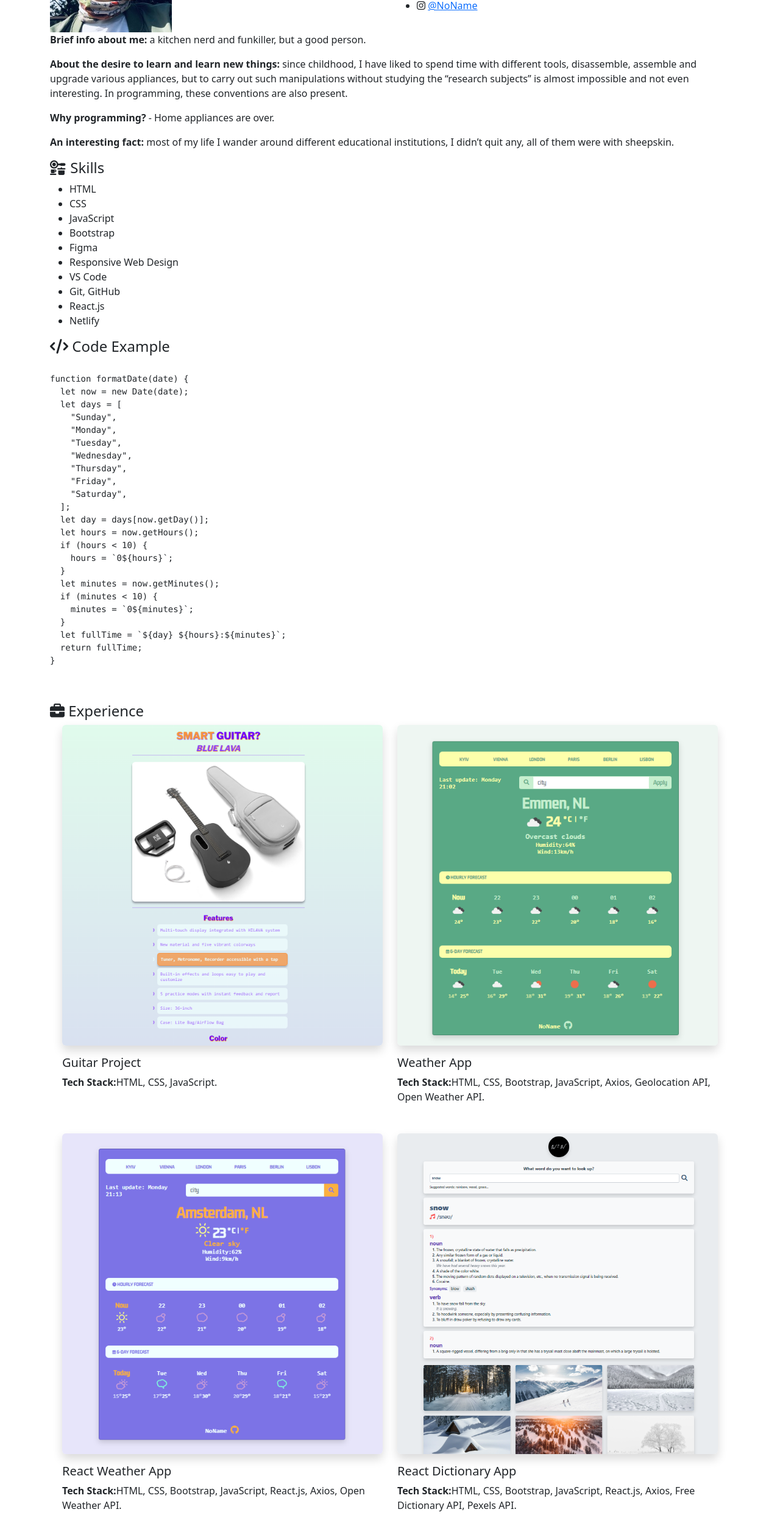
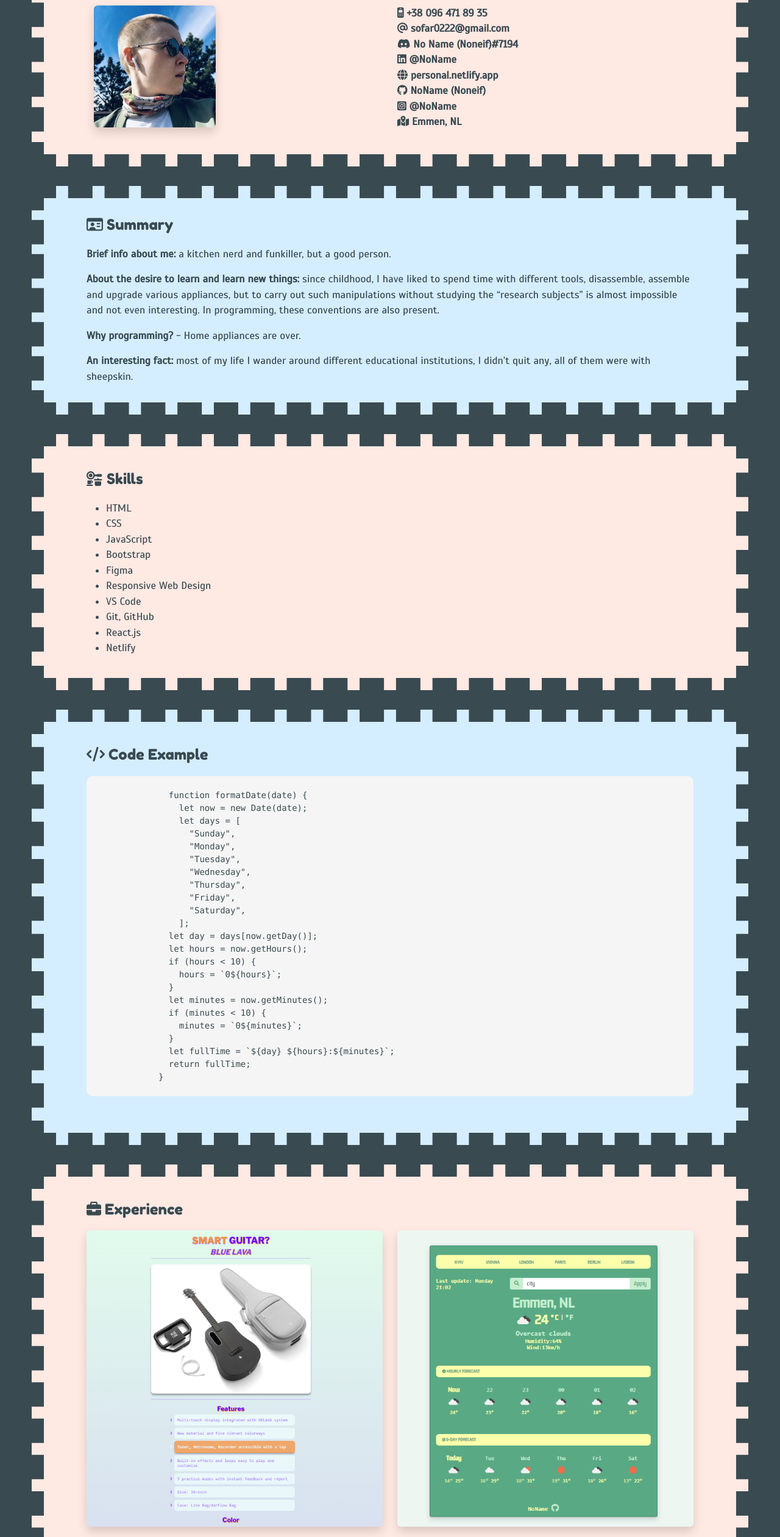
Before and after one commit to Noneif/rsschool-cv, a plain HTML site: page index.html in a window 1280 px wide. Shown: the part 240-2761 px from the top of the page at 61% size. Drawn offline with nearby package versions, Linux system fonts and the light colour scheme.

Commit message:
feat: add style to cv, add some social icon, update readme

```diff
--- a/index.html
+++ b/index.html
@@ -1,85 +1,59 @@
 <!DOCTYPE html>
 <html lang="en">
 <head>
-    <meta charset="UTF-8" />
-    <meta http-equiv="X-UA-Compatible" content="IE=edge" />
-    <meta name="viewport" content="width=device-width, initial-scale=1.0" />
-    <script
-      src="https://kit.fontawesome.com/f9a85f3328.js"
-      crossorigin="anonymous"
-    ></script>
-    <link
-      href="https://cdn.jsdelivr.net/npm/bootstrap@5.2.1/dist/css/bootstrap.min.css"
-      rel="stylesheet"
-      integrity="sha384-iYQeCzEYFbKjA/T2uDLTpkwGzCiq6soy8tYaI1GyVh/UjpbCx/TYkiZhlZB6+fzT"
-      crossorigin="anonymous"
-    />
-    <link rel="stylesheet" href="style.css" />
+  <meta charset="UTF-8">
+  <meta http-equiv="X-UA-Compatible" content="IE=edge">
+  <meta name="viewport" content="width=device-width, initial-scale=1.0">
+  <script src="https://kit.fontawesome.com/f9a85f3328.js" crossorigin="anonymous"></script>
+  <link rel="preconnect" href="https://fonts.googleapis.com">
+  <link rel="preconnect" href="https://fonts.gstatic.com" crossorigin>
+  <link href="https://fonts.googleapis.com/css2?family=Fredoka+One&family=Scada&display=swap" rel="stylesheet">
+  <link href="https://cdn.jsdelivr.net/npm/bootstrap@5.2.1/dist/css/bootstrap.min.css" rel="stylesheet"
+    integrity="sha384-iYQeCzEYFbKjA/T2uDLTpkwGzCiq6soy8tYaI1GyVh/UjpbCx/TYkiZhlZB6+fzT" crossorigin="anonymous">
+  <link rel="stylesheet" href="style.css">
   <title>CV</title>
 </head>
 <body>
-    <div class="container">
+  <div class="container-fluid">
     <h1>Iryna Nyzka (NoName)</h1>
-      <header class="row">
-        <div class="col-6">
+    <header class="row header">
+      <div class="col">
         <h4>Junior Frontend Developer</h4>
-          <img src="./img/my-photo.JPG" alt="my photo" />
+        <img src="./img/my-photo.JPG" alt="my photo" class="rounded shadow">
       </div>
-        <div class="col-6">
+      <div class="col">
         <h4><i class="fa-solid fa-circle-info"></i> Contact Info</h4>
         <ul>
           <li><i class="fa-solid fa-mobile-retro"></i> +38 096 471 89 35</li>
           <li>
             <i class="fa-solid fa-at"></i>
-              <a
-                href="mailto:sofar0222@gmail.com"
-                title="Mail to NoName"
-                class="social-links"
-                >sofar0222@gmail.com</a
-              >
+            <a href="mailto:sofar0222@gmail.com" title="Mail to NoName">sofar0222@gmail.com</a>
           </li>
           <li><i class="fa-brands fa-discord"></i> No Name (Noneif)#7194</li>
           <li>
             <i class="fa-brands fa-linkedin"></i>
-              <a
-                href="https://www.linkedin.com/in/no-name-181abb234/"
-                title="LinkedIn Profile"
-                class="social-links"
-                target="_blank"
-                >@NoName</a
-              >
+            <a href="https://www.linkedin.com/in/no-name-181abb234/" title="LinkedIn Profile"
+              target="_blank">@NoName</a>
           </li>
           <li>
-              Website:
-              <a href="https://musical-cupcake-a8f1f8.netlify.app/"
-                >personal.netlify.app</a
-              >
+            <i class="fa-solid fa-globe"></i>
+            <a href="https://musical-cupcake-a8f1f8.netlify.app/" target="_blank">personal.netlify.app</a>
           </li>
           <li>
             <i class="fa-brands fa-github"></i>
-              <a
-                href="https://github.com/Noneif"
-                title="GitHub Profile"
-                class="social-links"
-                target="_blank"
-                >NoName (Noneif)</a
-              >
+            <a href="https://github.com/Noneif" title="GitHub Profile" target="_blank">NoName (Noneif)</a>
           </li>
           <li>
-              <i class="fa-brands fa-instagram"></i>
-              <a
-                href="https://www.instagram.com/bams_boooooooooo/"
-                title="Connect to NoName"
-                class="social-links"
-                target="_blank"
-                >@NoName</a
-              >
+            <i class="fa-brands fa-square-instagram"></i>
+            <a href="https://www.instagram.com/bams_boooooooooo/" title="Connect to NoName" target="_blank">@NoName</a>
           </li>
+          <li><i class="fa-solid fa-map-location-dot"></i> Emmen, NL</li>
         </ul>
       </div>
     </header>
     <main>
-        <section>
+      <section class="section-1 about">
+        <h4><i class="fa-regular fa-id-card"></i> Summary</h4>
         <p>
           <strong>Brief info about me:</strong> a kitchen nerd and funkiller,
           but a good person.
@@ -95,11 +69,11 @@
         <p><strong>Why programming?</strong> - Home appliances are over.</p>
         <p>
           <strong>An interesting fact:</strong> most of my life I wander
-            around different educational institutions, I didn’t quit any, all of
-            them were with sheepskin.
+          around different educational institutions, I didn&rsquo;t quit any,
+          all of them were with sheepskin.
         </p>
       </section>
-        <section>
+      <section class="section-2">
         <h4><i class="fa-solid fa-kitchen-set"></i> Skills</h4>
         <ul>
           <li>HTML</li>
@@ -114,10 +88,9 @@
           <li>Netlify</li>
         </ul>
       </section>
-        <section>
+      <section class="section-1">
         <h4><i class="fa-solid fa-code"></i> Code Example</h4>
-          <pre>
-            <code>
+        <pre><code>
                 function formatDate(date) {
                   let now = new Date(date);
                   let days = [
@@ -131,11 +104,11 @@ function formatDate(date) {
                   ];
                 let day = days[now.getDay()];
                 let hours = now.getHours();
-  if (hours < 10) {
+                if (hours &lt; 10) {
                   hours = `0${hours}`;
                 }
                 let minutes = now.getMinutes();
-  if (minutes < 10) {
+                if (minutes &lt; 10) {
                   minutes = `0${minutes}`;
                 }
                 let fullTime = `${day} ${hours}:${minutes}`;
@@ -144,93 +117,100 @@ function formatDate(date) {
 </code>
 </pre>
       </section>
-        <section>
+      <section class="section-2">
         <h4><i class="fa-solid fa-briefcase"></i> Experience</h4>
-<div class="row ms-1 me-1 ms-sm-2 me-sm-2">
+        <div class="row">
           <div class="col-md-6">
-          <a
-            href="https://hilarious-biscochitos-e7149d.netlify.app/"
-            title="Guitar Project"
-            target="_blank"
-          >
-            <img
-              src="./img/guitar-project.png"
-              alt="Guitar Project"
-              class="img-fluid rounded shadow"
-          /></a>
-          <h5 class="mt-3">Guitar Project</h5>
-          <p class="mb-5">
-            <strong>Tech Stack:</strong>HTML, CSS, JavaScript.
+            <img src="./img/guitar-project.png" alt="Guitar Project" class="img-fluid rounded shadow">
+            <h5 class="mt-3"><a href="https://hilarious-biscochitos-e7149d.netlify.app/" title="Guitar Project"
+                target="_blank">
+                Guitar Project
+              </a></h5>
+            <p class="mb-3">
+              <strong>Tech Stack:</strong> HTML, CSS, JavaScript.
             </p>
           </div>
           <div class="col-md-6">
-          <a
-            href="https://enchanting-gaufre-9b6641.netlify.app/"
-            title="Weather App"
-            target="_blank"
-            ><img
-              src="./img/weather-app.png"
-              alt="Weather App"
-              class="img-fluid rounded shadow"
-          /></a>
-          <h5 class="mt-3">Weather App</h5>
-          <p class="mb-5">
-            <strong>Tech Stack:</strong>HTML, CSS, Bootstrap, JavaScript, Axios, Geolocation API, Open Weather API.
+            <img src="./img/weather-app.png" alt="Weather App" class="img-fluid rounded shadow">
+            <h5 class="mt-3"><a href="https://enchanting-gaufre-9b6641.netlify.app/" title="Weather App"
+                target="_blank">
+                Weather App
+              </a></h5>
+            <p class="mb-3">
+              <strong>Tech Stack:</strong> HTML, CSS, Bootstrap, JavaScript,
+              Axios, Geolocation API, Open Weather API.
             </p>
           </div>
         </div>
-      <div class="row ms-1 me-1 ms-sm-2 me-sm-2">
+        <div class="row">
           <div class="col-md-6">
-          <a
-            href="https://vocal-shortbread-8d1e02.netlify.app/"
-            title="React Weather App"
-            target="_blank"
-          >
-            <img
-              src="./img/react-weather-app.png"
-              alt="React Weather App"
-              class="img-fluid rounded shadow"
-          /></a>
-          <h5 class="mt-3">React Weather App</h5>
-          <p class="mb-5">
-            <strong>Tech Stack:</strong>HTML, CSS, Bootstrap, JavaScript, React.js, Axios, Open Weather API.
+            <img src="./img/react-weather-app.png" alt="React Weather App" class="img-fluid rounded shadow">
+            <h5 class="mt-3"><a href="https://vocal-shortbread-8d1e02.netlify.app/" title="React Weather App"
+                target="_blank">
+                React Weather App
+              </a></h5>
+            <p class="mb-3">
+              <strong>Tech Stack:</strong> HTML, CSS, Bootstrap, JavaScript,
+              React.js, Axios, Open Weather API.
             </p>
           </div>
           <div class="col-md-6">
-          <a
-            href="https://super-platypus-385764.netlify.app/"
-            title="React Dictionary App"
-            target="_blank"
-            ><img
-              src="./img/react-dictionary-app.png"
-              alt="React Dictionary App"
-              class="img-fluid rounded shadow"
-          /></a>
-          <h5 class="mt-3">React Dictionary App</h5>
+            <img src="./img/react-dictionary-app.png" alt="React Dictionary App" class="img-fluid rounded shadow">
+            <h5 class="mt-3"><a href="https://super-platypus-385764.netlify.app/" title="React Dictionary App"
+                target="_blank">
+                React Dictionary App
+              </a></h5>
             <p>
-            <strong>Tech Stack:</strong>HTML, CSS, Bootstrap, JavaScript, React.js, Axios, Free Dictionary API, Pexels API.
+              <strong>Tech Stack:</strong> HTML, CSS, Bootstrap, JavaScript,
+              React.js, Axios, Free Dictionary API, Pexels API.
             </p>
           </div>
-
+        </div>
       </section>
-        <section>
+      <section class="section-1">
         <h4><i class="fa-solid fa-graduation-cap"></i> Education</h4>
         <h5><i class="fa-solid fa-building-columns"></i> Universities:</h5>
         <ul>
-            <li><strong>Dnipro Transport and Economic College (Law)</strong> – 2006-2010, Ukraine, Junior Specialist</li>
-            <li><strong>Yaroslav Mudryi National Law University (Faculty of Justice)</strong> – 2010-2014, Ukraine, Bachelor</li>
-            <li><strong>Yaroslav Mudryi National Law University (Faculty of Business Law)</strong> – 2014-2015, Ukraine, Master</li>
-            <li><strong>Mykolas Romeris University (International Public Law)</strong> – 2015-2016, Lithuania, Master</li>
+          <li>
+            <strong>Dnipro Transport and Economic College (Law)</strong>
+            &mdash; 2006-2010, Ukraine, Junior Specialist
+          </li>
+          <li>
+            <strong>Yaroslav Mudryi National Law University (Faculty of
+              Justice)</strong>
+            &mdash; 2010-2014, Ukraine, Bachelor
+          </li>
+          <li>
+            <strong>Yaroslav Mudryi National Law University (Faculty of Business
+              Law)</strong>
+            &mdash; 2014-2015, Ukraine, Master
+          </li>
+          <li>
+            <strong>Mykolas Romeris University (International Public Law)</strong>
+            &mdash; 2015-2016, Lithuania, Master
+          </li>
         </ul>
         <h5><i class="fa-solid fa-award"></i> Certifications:</h5>
         <ul>
-            <li><a href="https://www.shecodes.io/certificates/f2dd698bac6df7f22beb69154cb164c3">SheCodes Basics</a></li>
-            <li><a href="https://www.shecodes.io/certificates/0b56b536b045c35f04b2269ecc88bd4d">SheCodes Plus</a></li>
-            <li><a href="https://www.shecodes.io/certificates/2ed8064a3bfef16ad9c969417b244735">SheCodes Responsive</a></li>
-            <li><a href="https://www.shecodes.io/certificates/45bcef3bb686abdba86c1a4048e20fa2">SheCodes React</a></li>
+          <li>
+            <a href="https://www.shecodes.io/certificates/f2dd698bac6df7f22beb69154cb164c3" target="_blank">SheCodes
+              Basics</a>
+          </li>
+          <li>
+            <a href="https://www.shecodes.io/certificates/0b56b536b045c35f04b2269ecc88bd4d" target="_blank">SheCodes
+              Plus</a>
+          </li>
+          <li>
+            <a href="https://www.shecodes.io/certificates/2ed8064a3bfef16ad9c969417b244735" target="_blank">SheCodes
+              Responsive</a>
+          </li>
+          <li>
+            <a href="https://www.shecodes.io/certificates/45bcef3bb686abdba86c1a4048e20fa2" target="_blank">SheCodes
+              React</a>
+          </li>
         </ul>
       </section>
-        <section>
+      <section class="section-2">
         <h4><i class="fa-solid fa-language"></i> Languages</h4>
         <ul>
           <li>English (B1-B2)</li>
@@ -241,7 +221,7 @@ function formatDate(date) {
       </section>
     </main>
     <footer>
-            <a href="https://github.com/Noneif" title="GitHub Profile" class="social-links" target="_blank"><i class="fa-brands fa-github"></i></a>
+      <a href="https://github.com/Noneif" title="GitHub Profile" target="_blank"><i class="fa-brands fa-github"></i></a>
     </footer>
   </div>
 </body>
--- a/style.css
+++ b/style.css
@@ -0,0 +1,92 @@
+:root {
+  --first-color: #394a51;
+  --second-color: #d5eeff;
+  --third-color: #ffe9e3;
+}
+.container-fluid {
+  margin: 0;
+  padding: 20px;
+  background: var(--first-color);
+}
+h1,
+footer {
+  color: var(--third-color);
+  background: var(--first-color);
+  margin: 0;
+}
+h1 {
+  padding: 30px 70px 0;
+}
+footer {
+  text-align: center;
+  font-size: 30px;
+  padding: 30px;
+}
+a {
+  text-decoration: none;
+}
+li a {
+  color: var(--first-color);
+  font-weight: bold;
+}
+footer i {
+  color: var(--third-color);
+}
+footer i:hover {
+  color: var(--second-color);
+}
+h4 {
+  padding: 20px;
+  margin: 0 0 0 -20px;
+}
+.row.header {
+  margin: 32px;
+}
+header {
+  padding: 30px 70px 40px;
+  background: var(--third-color);
+  color: var(--first-color);
+  border: 20px dashed var(--first-color);
+}
+header ul {
+  list-style-type: none;
+  margin: 0;
+  padding: 0;
+}
+header ul li {
+  font-weight: 700;
+}
+section {
+  padding: 20px 70px;
+  margin: 32px;
+  border: 20px dashed var(--first-color);
+}
+.section-1.about {
+  padding: 10px 70px 14px;
+}
+.section-1 {
+  color: var(--first-color);
+  background: var(--second-color);
+}
+.section-2 {
+  color: var(--first-color);
+  background: var(--third-color);
+}
+pre {
+  background: whitesmoke;
+  border-radius: 10px;
+  margin-bottom: 40px;
+}
+p,
+li {
+  font-family: "Scada", sans-serif;
+  font-size: 17px;
+}
+h1,
+h4,
+h5 {
+  font-family: "Fredoka One", cursive;
+}
+h5 a {
+  color: var(--first-color);
+}
```
Also changed, not shown: img/rsschool.svg (deleted), 1 other file. Lines whose indentation alone changed are shown as unchanged.
